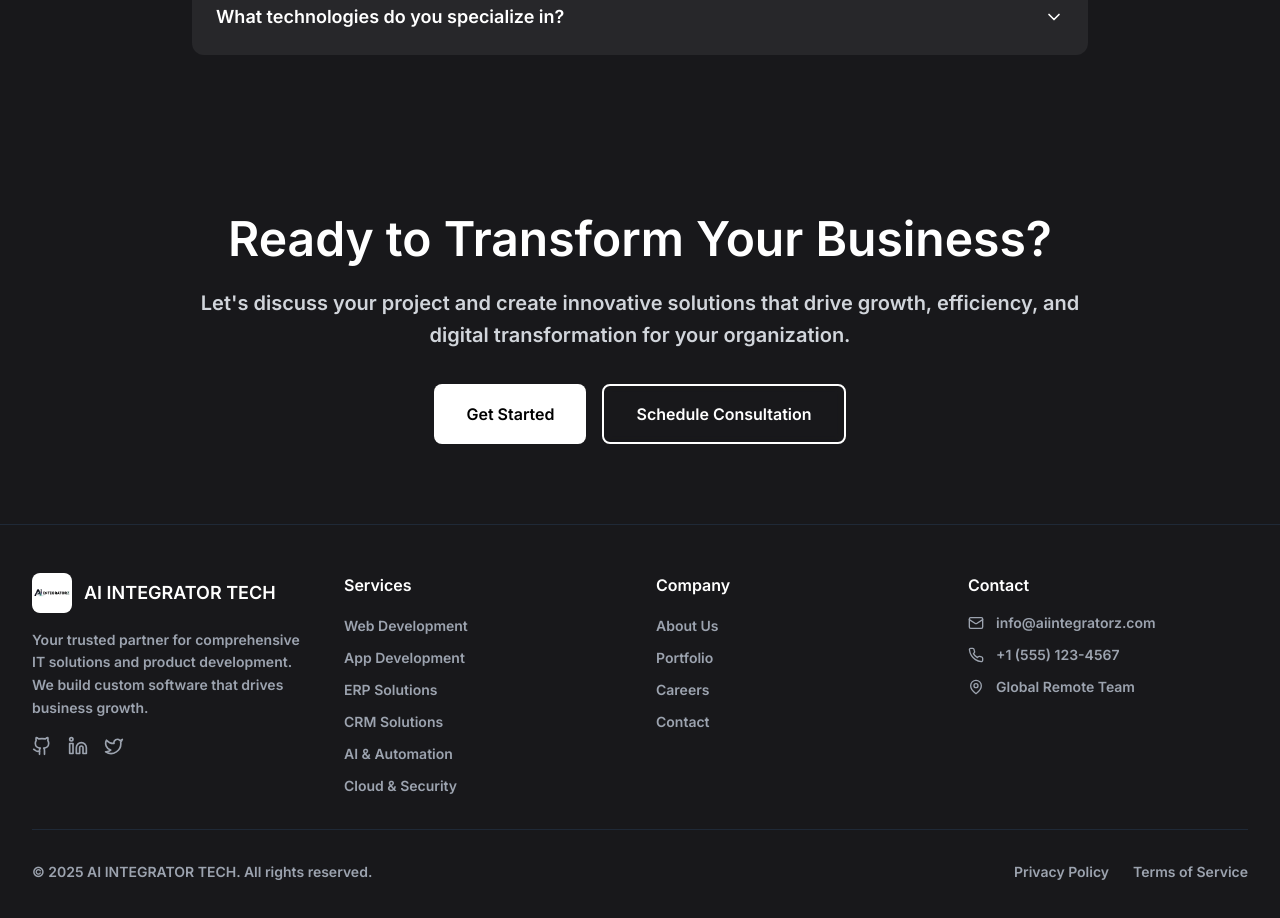
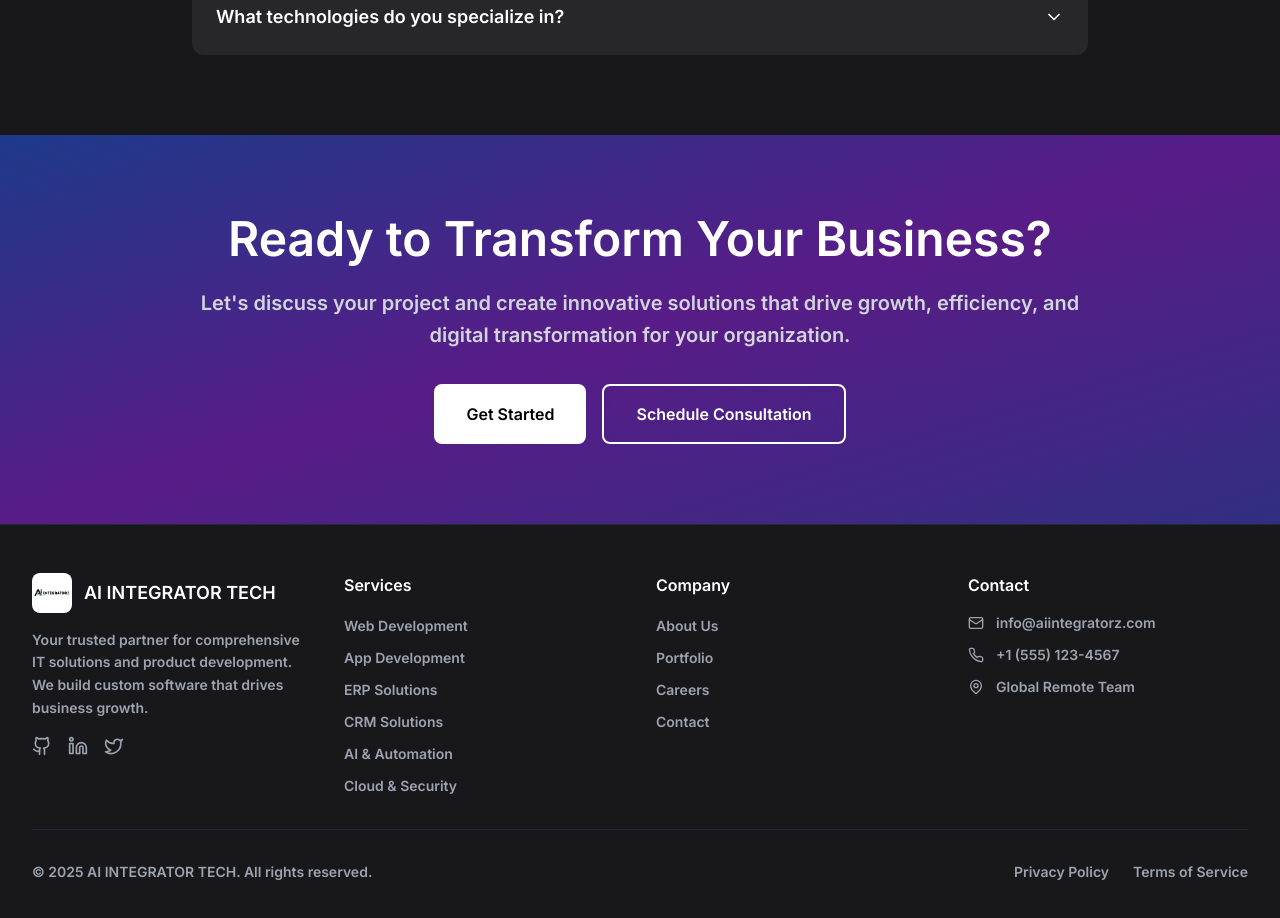
Before and after one commit to Nikitayadav4048/AIINTEGRATORTECH, a Next.js app: page / in a window 1280 px wide. Shown: the part 2940-3858 px from the top of the page. Built offline with nearby package versions, Linux system fonts and the light colour scheme.

Commit message:
Change CTA section to gradient blue-purple background

```diff
--- a/components/sections/cta.tsx
+++ b/components/sections/cta.tsx
@@ -7,7 +7,7 @@ export function CTA() {
   const router = useRouter()
 
   return (
-    <section className="py-20 bg-gray-900">
+    <section className="py-20 bg-gradient-to-br from-blue-900 via-purple-900 to-indigo-900">
       <div className="container mx-auto px-4 sm:px-6 lg:px-8">
         <motion.div
           initial={{ opacity: 0, y: 30 }}
```
